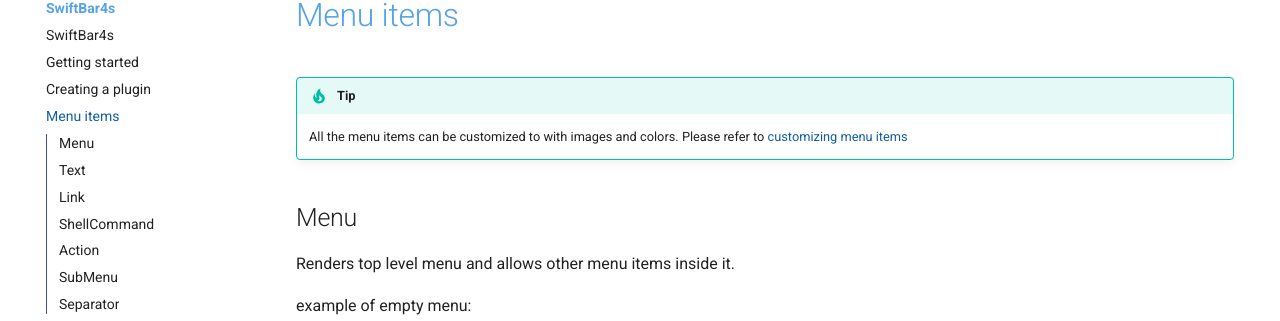
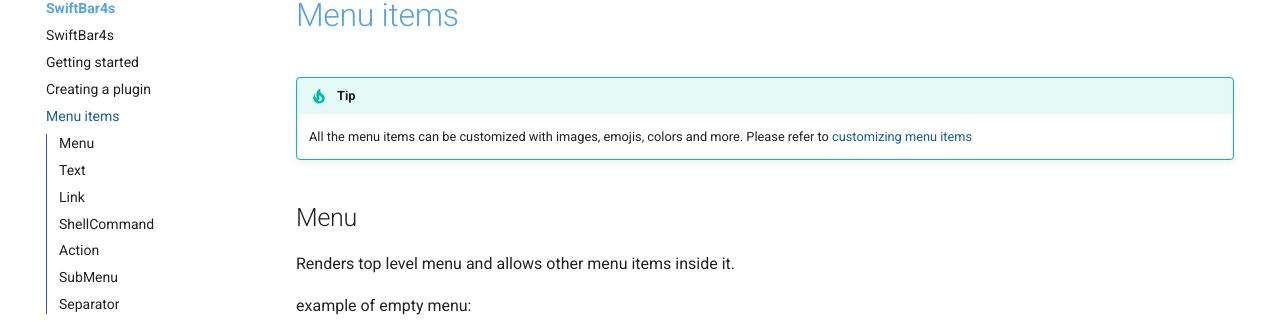
Before and after one commit to bilal-fazlani/swiftbar4s, an MkDocs documentation site: the page built from docs/menu-items.md, in a window 1280 px wide and 900 px high. Shown: the part 103-424 px from the top of the window. Built offline with MkDocs 1.6.1 and Material for MkDocs 9.7.7, drawn with Linux system fonts in a browser that asks for light colours; comment, search, counter and statistics services are not loaded.

Commit message:
Update menu-items.md

```diff
--- a/docs/menu-items.md
+++ b/docs/menu-items.md
@@ -1,7 +1,7 @@
 # Menu items
 
 !!! Tip
-    All the menu items can be customized to with images and colors. Please refer to [customizing menu items](/customizing)
+    All the menu items can be customized with images, emojis, colors and more. Please refer to [customizing menu items](/customizing)
 
 ## Menu
 
```
